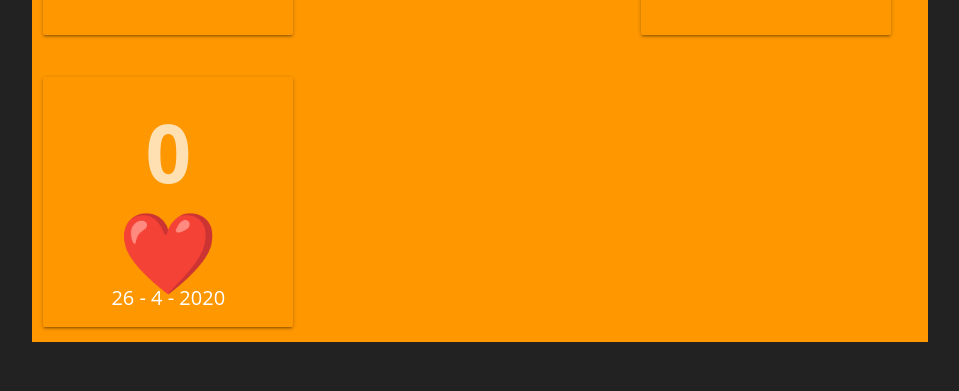
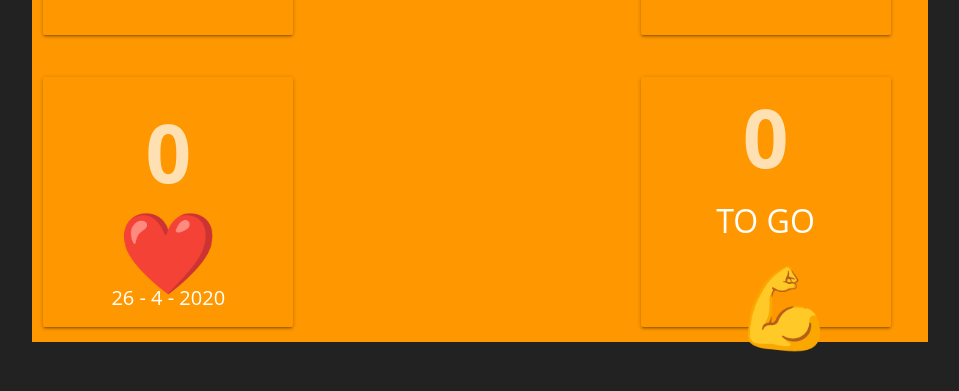
Before and after one commit to jchiam/babydash, a React app: page / in a window 1280 px wide. Shown: the part 359-750 px from the top of the page, without its empty margins (160-1119 px from the left). Built offline with nearby package versions, Linux system fonts and the light colour scheme.

Commit message:
Reimplement DaysLeftWidget

```diff
--- a/src/Dashboard.tsx
+++ b/src/Dashboard.tsx
@@ -3,6 +3,7 @@ import React from 'react';
 import ImageWidget from 'widgets/ImageWidget';
 import ClockWidget from 'widgets/ClockWidget';
 import DaysSinceWidget from 'widgets/DaysSinceWidget';
+import DaysLeftWidget from 'widgets/DaysLeftWidget';
 
 import 'materialize-css/dist/css/materialize.css';
 
@@ -29,6 +30,9 @@ const Dashboard = () => {
             <div className="col s4">
               <DaysSinceWidget date={new Date()} />
             </div>
+            <div className="col s4 offset-s4">
+              <DaysLeftWidget date={new Date()} />
+            </div>
           </div>
         </div>
       </div>
--- a/src/styles/app.scss
+++ b/src/styles/app.scss
@@ -1,6 +1,7 @@
 @import 'styles/widgets/image';
 @import 'styles/widgets/clock';
 @import 'styles/widgets/daysSince';
+@import 'styles/widgets/daysLeft';
 
 $background-color: #222;
 $text-color: #fff;
--- /dev/null
+++ b/src/styles/widgets/daysLeft.scss
@@ -0,0 +1,37 @@
+.days-left-widget {
+  display: flex;
+  flex-direction: column;
+  align-items: center;
+  justify-content: space-around;
+
+  .num-days {
+    color: rgba(255, 255, 255, .7);
+    font-size: 80px;
+    font-weight: bold;
+  }
+
+  .text {
+    font-size: 32px;
+  }
+
+  .strong-container {
+    height: 84px;
+  }
+
+  @keyframes oscillating-arm {
+    0% { left: 15%; }
+    49% { transform: scaleX(1); }
+    50% { left: 60%; transform: scaleX(-1); }
+    99% { transform: scaleX(-1); }
+    100% { left: 15%; transform: scaleX(1); }
+  }
+
+  .strong {
+    position: absolute;
+    animation-name: oscillating-arm;
+    animation-duration: 4s;
+    animation-timing-function: linear;
+    animation-iteration-count: infinite;
+    font-size: 80px;
+  }
+}
--- /dev/null
+++ b/src/widgets/DaysLeftWidget.tsx
@@ -0,0 +1,28 @@
+import React, { useState, useEffect } from 'react';
+import { differenceInCalendarDays } from 'date-fns';
+
+interface DaysLeftProps {
+  date: Date;
+}
+
+const DaysLeft = (props: DaysLeftProps) => {
+  const { date } = props;
+
+  const [days, updateDays] = useState(differenceInCalendarDays(new Date(), date));
+
+  useEffect(() => {
+    setInterval(() => updateDays(differenceInCalendarDays(new Date(), date)), 60 * 60 * 1000); // update every hour
+  }, []);    // eslint-disable-line react-hooks/exhaustive-deps
+
+  return (
+    <div className="days-left-widget card orange">
+      <div className="num-days">{days}</div>
+      <div className="text">TO GO</div>
+      <div className="strong-container">
+        <span className="strong" role="img" aria-label="strong">💪</span>
+      </div>
+    </div>
+  );
+};
+
+export default DaysLeft;
```
Also changed, not shown: src/widgets/daysLeft/daysLeft.js (deleted, +0 -32 lines), src/widgets/daysLeft/daysLeft.scss (deleted, +0 -48 lines).
